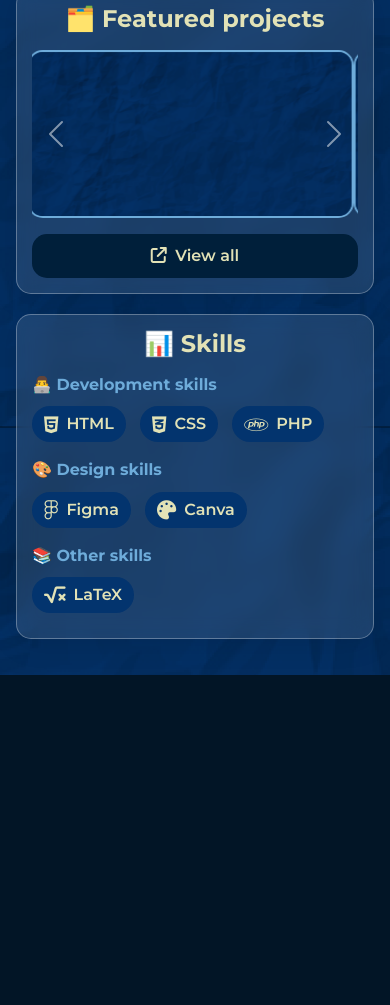
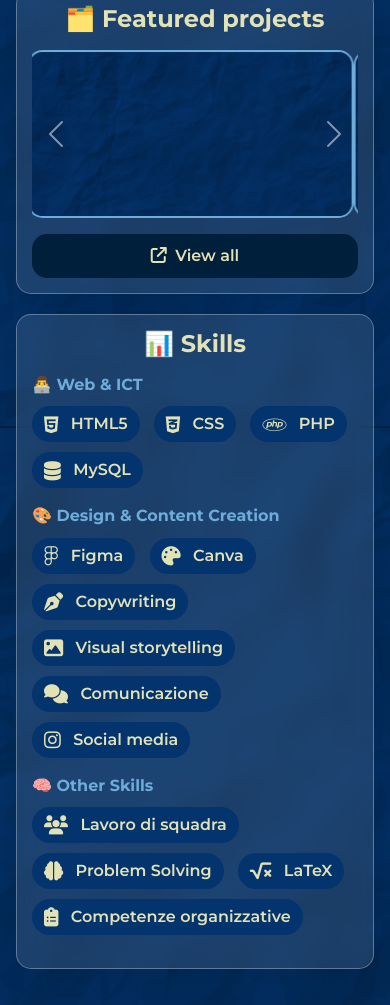
Before and after one commit to filipposiano/filipposiano.github.io, a plain HTML site: page index.html in a window 390 px wide. Shown: the part 1261-2266 px from the top of the page. Before the commit the page ends 1936 px from the top, so only its background shows below. Drawn offline with nearby package versions, Linux system fonts and the light colour scheme.

Commit message:
Revamp skills section and improve layout
Updated the skills section in index.html with new categories, additional skills, and improved structure. Wrapped the projects carousel and skills in a responsive row and added fade-in classes for animation. Enhanced style.css to vertically center content and ensure full viewport height.

```diff
--- a/index.html
+++ b/index.html
@@ -108,10 +108,12 @@
 
 
 
+<div class="row">
+
 
   <!-- Carousel Progetti -->
-    <div class="col-12">
-      <div class="section-box">
+    <div class="col-12 col-md-6">
+      <div class="section-box fade-left">
         <h5 class="text-center text-md-start mb-3">🗂️ Featured projects</h5>
         <div id="carouselExampleIndicators" class="carousel slide" data-bs-ride="carousel">
           <div class="carousel-inner">
@@ -147,27 +149,35 @@
     </div>
 
   <!-- Skills -->
-  <div class="section-box col-12 col-md-6">
+  <div class="col-12 col-md-6">
+    <div class="section-box fade-right">
     <h5 class="text-center text-md-start mb-3">📊 Skills</h5>
     <div class="skills mb-2">
-      <h6>👨‍💻 Development skills</h6>
-      <span><i class="fa-brands fa-html5"></i>HTML</span>
-      <span><i class="fa-brands fa-css3-alt"></i>CSS</span>
-      <!-- <span><i class="fa-brands fa-js"></i>JavaScript</span> -->
-      <span><i class="fa-brands fa-php"></i>PHP</span>
+      <h6>👨‍💻 Web & ICT</h6>
+      <span><i class="fa-brands fa-html5"></i> HTML5</span>
+      <span><i class="fa-brands fa-css3-alt"></i> CSS</span>
+      <span><i class="fa-brands fa-php"></i> PHP</span>
+      <span><i class="fa-solid fa-database"></i> MySQL</span>
     </div>
     <div class="skills mb-2">
-      <h6>🎨 Design skills</h6>
-      <span><i class="fa-brands fa-figma"></i>Figma</span>
-      <span><i class="fa-solid fa-palette"></i>Canva</span>
+      <h6>🎨 Design & Content Creation</h6>
+      <span><i class="fa-brands fa-figma"></i> Figma</span>
+      <span><i class="fa-solid fa-palette"></i> Canva</span>
+      <span><i class="fa-solid fa-pen-nib"></i> Copywriting</span>
+      <span><i class="fa-solid fa-image"></i> Visual storytelling</span>
+      <span><i class="fa-solid fa-comments"></i> Comunicazione</span>
+      <span><i class="fa-brands fa-instagram"></i> Social media</span>
     </div>
-    <div class="skills">
-      <h6>📚 Other skills</h6>
-      <span><i class="fa-solid fa-square-root-variable"></i>LaTeX</span>
+    <div class="skills mb-2">
+      <h6>🧠 Other Skills</h6>
+      <span><i class="fa-solid fa-users"></i> Lavoro di squadra</span>
+      <span><i class="fa-solid fa-brain"></i> Problem Solving</span>
+      <span><i class="fa-solid fa-square-root-variable"></i> LaTeX</span>
+      <span><i class="fa-solid fa-clipboard-list"></i> Competenze organizzative</span>
     </div>
-
   </div>
-
+  </div>
+</div>
 
 
   <!-- Bootstrap JS -->
--- a/style.css
+++ b/style.css
@@ -14,6 +14,11 @@
 }
 
 body {
+  min-height: 100vh;
+  display: flex;
+  flex-direction: column;
+  justify-content: center;
+  /* align-items: center; */
   font-family: 'Montserrat', sans-serif;
   background-color: var(--main);
   background-image: url('img/Frame 6.png');
```
